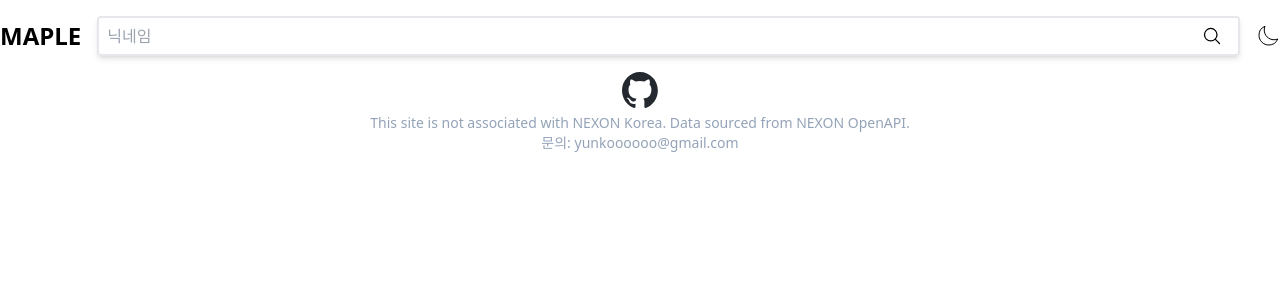
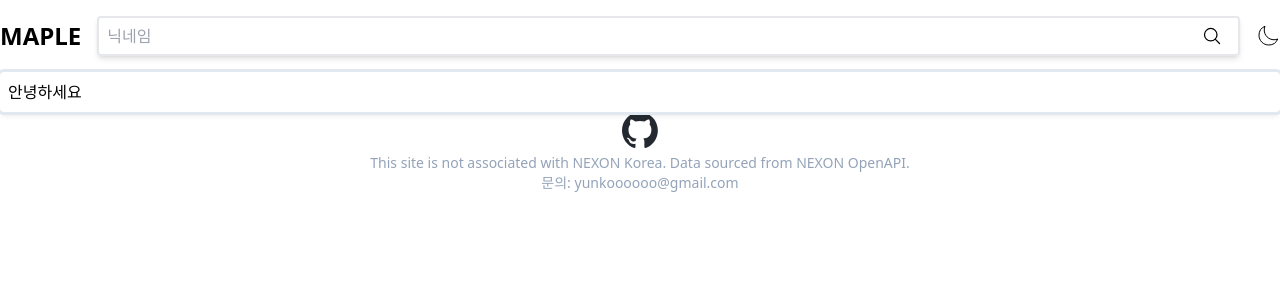
Before and after one commit to yunkooo/maple, a React (Vite) app: page /1 in a window 1280 px wide. Shown: the top 300 px of the page. Built offline with nearby package versions, Linux system fonts and the light colour scheme; no server answers.

Commit message:
chore: react-router-dom 구성 추가

```diff
--- a/package.json
+++ b/package.json
@@ -13,8 +13,12 @@
     "@tanstack/react-query": "^5.29.2",
     "@types/node": "^20.11.30",
     "ky": "^1.2.3",
+    "localforage": "^1.10.0",
+    "match-sorter": "^6.3.4",
     "react": "^18.2.0",
     "react-dom": "^18.2.0",
+    "react-router-dom": "^6.22.3",
+    "sort-by": "^1.2.0",
     "zustand": "^4.5.2"
   },
   "devDependencies": {
--- a/src/App.tsx
+++ b/src/App.tsx
@@ -1,12 +1,13 @@
 import { QueryClient, QueryClientProvider } from '@tanstack/react-query'
-import IndexPage from './pages/IndexPage'
+import { RouterProvider } from 'react-router-dom'
+import { router } from './router'
 
 function App() {
   const queryClient = new QueryClient()
 
   return (
     <QueryClientProvider client={queryClient}>
-      <IndexPage />
+      <RouterProvider router={router} />
     </QueryClientProvider>
   )
 }
--- /dev/null
+++ b/src/components/basicInfo/index.tsx
@@ -0,0 +1,15 @@
+import useOcidStore from '@/store/store'
+import { useParams } from 'react-router-dom'
+
+export default function BasicInfo() {
+  const { nickname } = useParams()
+  console.log(nickname)
+  const ocidData = useOcidStore(state => state.ocidDate)
+
+  return (
+    <section className="shadow-md rounded outline outline-slate-200	p-2">
+      <header className="sr-only">캐릭터 기본 정보</header>
+      <div>안녕하세요</div>
+    </section>
+  )
+}
--- /dev/null
+++ b/src/components/characterInfo/index.tsx
@@ -0,0 +1,9 @@
+import BasicInfo from '../basicInfo'
+
+export default function CharacterInfo() {
+  return (
+    <div>
+      <BasicInfo></BasicInfo>
+    </div>
+  )
+}
--- a/src/pages/IndexPage/index.tsx
+++ b/src/pages/IndexPage/index.tsx
@@ -1,11 +1,12 @@
 import Footer from '@/components/footer'
 import Header from '@/components/header'
+import { Outlet } from 'react-router-dom'
 
 export default function IndexPage() {
   return (
     <div className="container mx-auto">
       <Header />
-      <main />
+      <Outlet />
       <Footer />
     </div>
   )
--- /dev/null
+++ b/src/pages/InfoPage/index.tsx
@@ -0,0 +1,5 @@
+import CharacterInfo from '@/components/characterInfo'
+
+export default function InfoPage() {
+  return <CharacterInfo />
+}
--- /dev/null
+++ b/src/router.tsx
@@ -0,0 +1,16 @@
+import { createBrowserRouter } from 'react-router-dom'
+import IndexPage from './pages/IndexPage'
+import InfoPage from './pages/InfoPage'
+
+export const router = createBrowserRouter([
+  {
+    path: '/',
+    element: <IndexPage />,
+    children: [
+      {
+        path: '/:nickname',
+        element: <InfoPage />
+      }
+    ]
+  }
+])
```
Also changed, not shown: 1 other file (tests, documents, lock files or other folders).
